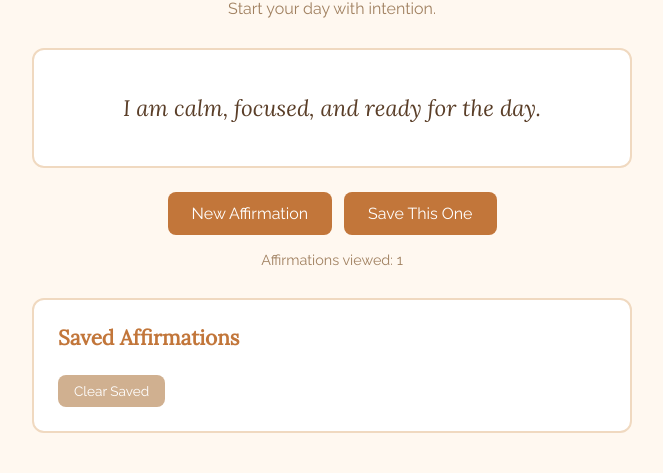
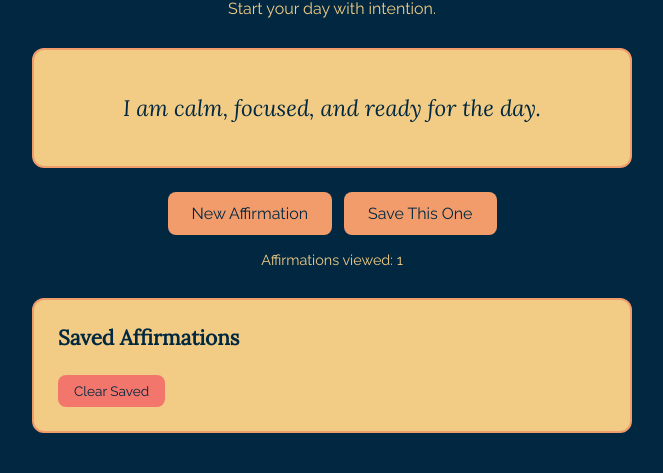
Before and after one commit to aprilsharer/finalproject, a plain HTML site: page index.html in a window 1280 px wide. Shown: the part 342-815 px from the top of the page, without its empty margins (308-971 px from the left). Drawn offline with Linux system fonts and the light colour scheme.

Commit message:
asharer colors
asharer color changes

```diff
--- a/style.css
+++ b/style.css
@@ -5,7 +5,7 @@
 }
 
 body {
-  background-color: #fff8f0;
+  background-color: #012840;
   font-family: 'Raleway', sans-serif;
   display: flex;
   justify-content: center;
@@ -31,19 +31,19 @@ body {
 h1 {
   font-family: 'Lora', serif;
   font-size: 2.2rem;
-  color: #c2763a;
+  color: #F2DC6B;
   margin-bottom: 8px;
 }
 
 .subtitle {
   font-size: 1rem;
-  color: #a08060;
+  color: #F2CC85;
   margin-bottom: 30px;
 }
 
 .card {
-  background-color: #ffffff;
-  border: 2px solid #f0d9c0;
+  background-color: #F2CC85;
+  border: 2px solid #F29C6B;
   border-radius: 12px;
   padding: 40px 30px;
   margin-bottom: 24px;
@@ -57,7 +57,7 @@ h1 {
   font-family: 'Lora', serif;
   font-style: italic;
   font-size: 1.4rem;
-  color: #5a3e28;
+  color: #012840;
   line-height: 1.6;
 }
 
@@ -69,8 +69,8 @@ h1 {
 }
 
 button {
-  background-color: #c2763a;
-  color: white;
+  background-color: #F29C6B;
+  color: #012840;
   border: none;
   border-radius: 8px;
   padding: 12px 24px;
@@ -80,30 +80,30 @@ button {
 }
 
 button:hover {
-  background-color: #a85e28;
+  background-color: #F2766B;
 }
 
 #clear-btn {
-  background-color: #d0b090;
+  background-color: #F2766B;
   margin-top: 12px;
   font-size: 0.85rem;
   padding: 8px 16px;
 }
 
 #clear-btn:hover {
-  background-color: #b89070;
+  background-color: #d4564f;
 }
 
 #counter {
   font-size: 0.9rem;
-  color: #a08060;
+  color: #F2CC85;
   margin-bottom: 30px;
 }
 
 #saved-section {
   text-align: left;
-  background-color: #ffffff;
-  border: 2px solid #f0d9c0;
+  background-color: #F2CC85;
+  border: 2px solid #F29C6B;
   border-radius: 12px;
   padding: 24px;
 }
@@ -111,7 +111,7 @@ button:hover {
 #saved-section h2 {
   font-family: 'Lora', serif;
   font-size: 1.3rem;
-  color: #c2763a;
+  color: #012840;
   margin-bottom: 12px;
 }
 
@@ -122,8 +122,8 @@ button:hover {
 
 #saved-list li {
   padding: 8px 0;
-  border-bottom: 1px solid #f0d9c0;
-  color: #5a3e28;
+  border-bottom: 1px solid #F29C6B;
+  color: #012840;
   font-size: 0.95rem;
 }
 
```
